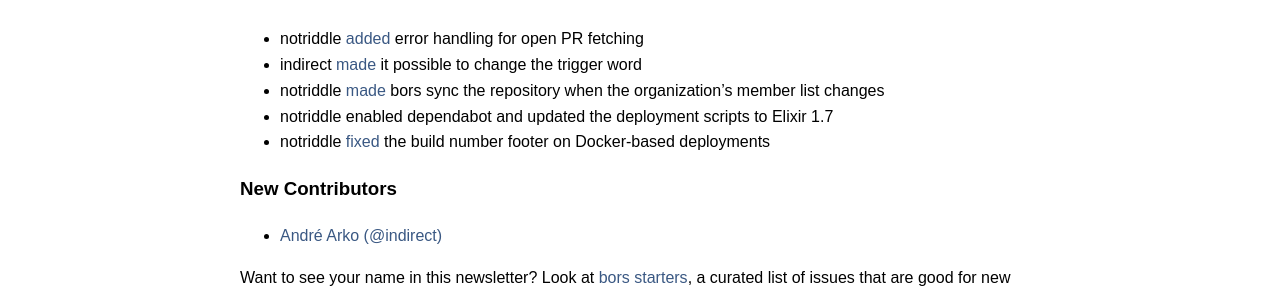
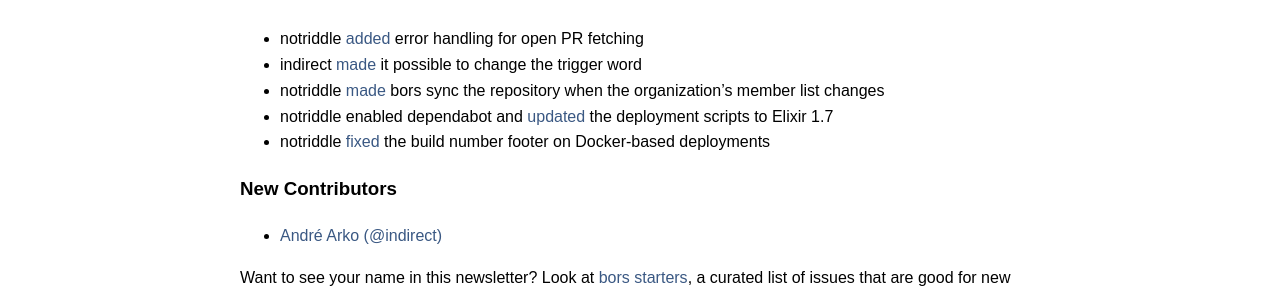
Before and after one commit to bors-ng/bors-ng.github.io, a Jekyll site: the page built from _posts/2018-10-01-tmib-21.md, in a window 1280 px wide. Shown: the part 509-804 px from the top of the page. Built offline with Jekyll 4.4.1, drawn with Linux system fonts in a browser that asks for light colours; some of the changed lines change nothing that is shown.

Commit message:
Add bors-ng/bors-ng#485

```diff
--- a/_posts/2018-10-01-tmib-21.md
+++ b/_posts/2018-10-01-tmib-21.md
@@ -32,7 +32,7 @@
 * notriddle [added](https://github.com/bors-ng/bors-ng/pull/463) error handling for open PR fetching
 * indirect [made](https://github.com/bors-ng/bors-ng/pull/461) it possible to change the trigger word
 * notriddle [made](https://github.com/bors-ng/bors-ng/pull/460) bors sync the repository when the organization's member list changes
-* notriddle enabled dependabot and updated the deployment scripts to Elixir 1.7
+* notriddle enabled dependabot and [updated](https://github.com/bors-ng/bors-ng/pull/485) the deployment scripts to Elixir 1.7
 * notriddle [fixed](https://github.com/bors-ng/bors-ng/pull/496) the build number footer on Docker-based deployments
 
 
```
